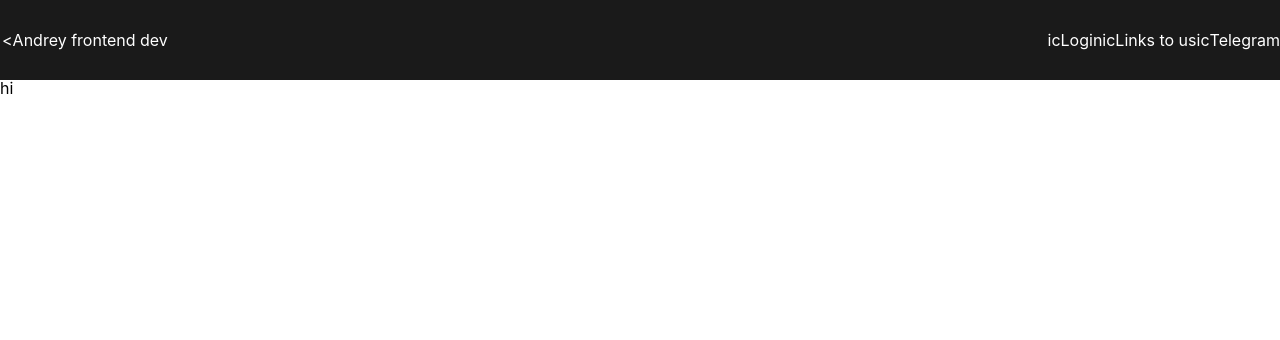
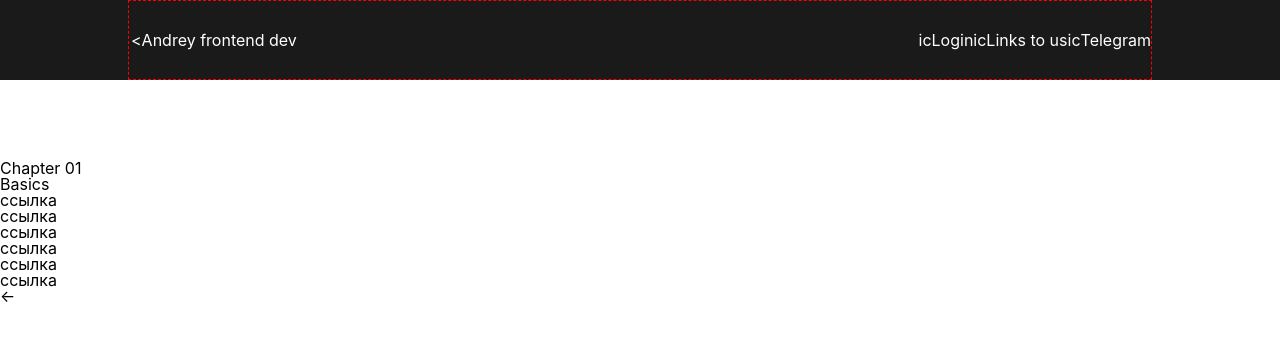
Before and after one commit to JaredNil/prtf-jared-bozhenkov, a React (Create React App) app: page / in a window 1280 px wide. Shown: the top 340 px of the page. Built offline with nearby package versions, Linux system fonts and the light colour scheme.

Commit message:
create structure of sidebar

```diff
--- a/src/ApplicationPage.tsx
+++ b/src/ApplicationPage.tsx
@@ -1,6 +1,8 @@
 import React from 'react';
 import Header from './components/header/Header';
+import Sidebar from './components/sidebar/Sidebar';
 import { buttonDataType } from './types';
+import SomeSection from './components/someSection/someSection';
 
 const ApplicationPage: React.FC = (props) => {
 
@@ -13,7 +15,8 @@ const ApplicationPage: React.FC = (props) => {
 	return (
 		<div className='application'>
 			<Header headerButtonData={headerButtonData} />
-			hi
+			<SomeSection />
+			<Sidebar />
 		</div>
 	);
 };
--- /dev/null
+++ b/src/components/app.module.css
@@ -0,0 +1,4 @@
+.container{
+	width: 80vw;
+	border: 0.2mm dashed red;
+}
--- a/src/components/button/Button.tsx
+++ b/src/components/button/Button.tsx
@@ -5,9 +5,6 @@ import classes from '../header/header.module.css'
 
 
 const Button: React.FC<buttonData> = (props) => {
-
-	debugger
-
 	return (
 		<div className={classes.button}>
 			<div className={`${classes.button__container} ${classes[props.theme]}`}>
--- a/src/components/header/Header.tsx
+++ b/src/components/header/Header.tsx
@@ -3,12 +3,14 @@ import { Link } from 'react-router-dom'
 import { headerStateI } from '../../types';
 import Button from './../button/Button';
 import classes from './header.module.css';
+import classesApp from '../app.module.css'
 
 const Header: React.FC<headerStateI> = (props) => {
 
 
 	return (
 		<section className={classes.header}>
+			<div className={classesApp.container + ' ' + classes.header__container}>
 				<Link to={'/'} className={classes.logo}>
 					<div className="logo__picture">{'<'}</div>
 					<div className="logo__text">
@@ -20,6 +22,7 @@ const Header: React.FC<headerStateI> = (props) => {
 						return <Button key={i} theme={btn.theme} text={btn.text} />
 					})}
 				</div>
+			</div>
 		</section>
 	);
 };
--- a/src/components/header/header.module.css
+++ b/src/components/header/header.module.css
@@ -4,12 +4,20 @@
 	max-height: 80px;
 	min-height: 80px;
 	display: flex;
-	justify-content: space-between;
+	justify-content: center;
 	align-items: center;
 }
 
 .header * {
 	color: #fff;
+}
+
+.header__container{
+	display: flex;
+	justify-content: space-between;
+	align-items: center;
+	height: 80px;
+
 }
 
 .logo{
--- /dev/null
+++ b/src/components/sidebar/Sidebar.tsx
@@ -0,0 +1,33 @@
+import React from 'react';
+import classes from './sidebar.module.css'
+
+const Sidebar: React.FC = () => {
+	return (
+		<div className={classes.sidebar}>
+			<div className="sidebar__box">
+				<div className="box__intro">
+					<div className="box__intro-title">	Chapter 01	</div>
+					<div className="box__intro-text">	Basics	</div>
+				</div>
+				<div>ссылка</div>
+				<div>ссылка</div>
+				<div>ссылка</div>
+				<div>ссылка</div>
+				<div>ссылка</div>
+				<div>ссылка</div>
+			</div>
+			<div className="sidebar__snap">
+				<div className="snap__locked">
+					<span className='top'></span>
+					<span className='mid'></span>
+					<span className='low'></span>
+				</div>
+				<div className="snap__open">
+					<span className='arrow'>{'<-'}</span>
+				</div>
+			</div>
+		</div>
+	);
+};
+
+export default Sidebar;
--- /dev/null
+++ b/src/components/sidebar/sidebar.module.css
@@ -0,0 +1,5 @@
+.sidebar{
+	position: fixed;
+	left: 0;
+	top: 20vh;
+}
--- /dev/null
+++ b/src/components/someSection/someSection.tsx
@@ -0,0 +1,11 @@
+import React from 'react';
+
+const someSection: React.FC = () => {
+	return (
+		<div>
+
+		</div>
+	);
+};
+
+export default someSection;
```
Also changed, not shown: 1 other file (tests, documents, lock files or other folders). Lines whose indentation alone changed are shown as unchanged.
